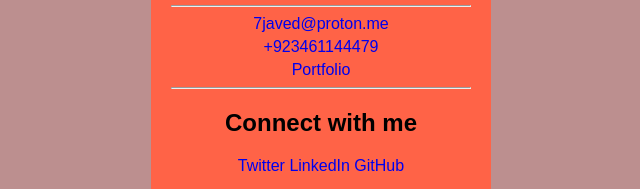
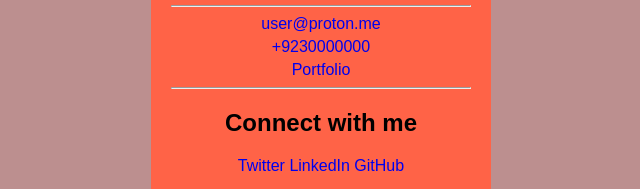
Before and after one commit to javedevai/css-website, a plain HTML site: page 8design-a-business-card/index.html in a window 1280 px wide. Shown: the part 451-640 px from the top of the page, 319-959 px from the left. Drawn offline with Linux system fonts and the light colour scheme.

Commit message:
sep 23 2025

```diff
--- a/8design-a-business-card/index.html
+++ b/8design-a-business-card/index.html
@@ -17,8 +17,8 @@
       <p class="designation">Web Developer</p>
       <p class="company">FreeCodeCamp</p>
       <hr />
-      <p><a href="mailto:7javed@proton.me">7javed@proton.me</a></p>
-      <p><a href="tel:+923461144479">+923461144479</a></p>
+      <p><a href="mailto:user@proton.me">user@proton.me</a></p>
+      <p><a href="tel:+92346000000">+9230000000</a></p>
       <a
         href="https://docs.google.com/document/d/1aXFMnIILago9JJP-ZOG0mdikj5oOjamqKwbIdVq5Jwg/edit?tab=t.0#heading=h.wj0puh61kxsr" target="_blank"
         >Portfolio</a
```
Also changed, not shown: index.html (+2 -2 lines).
